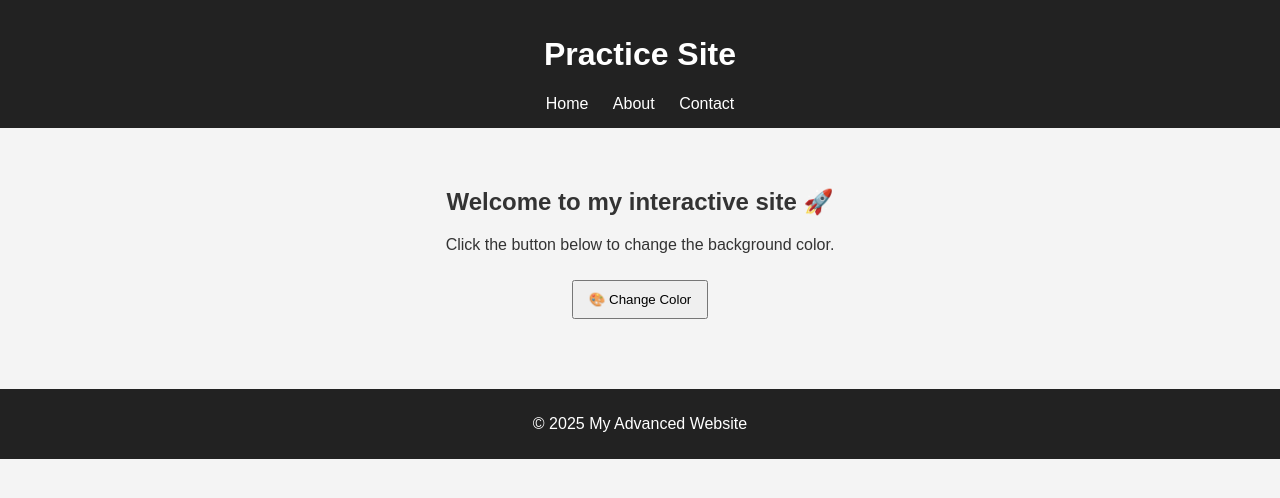
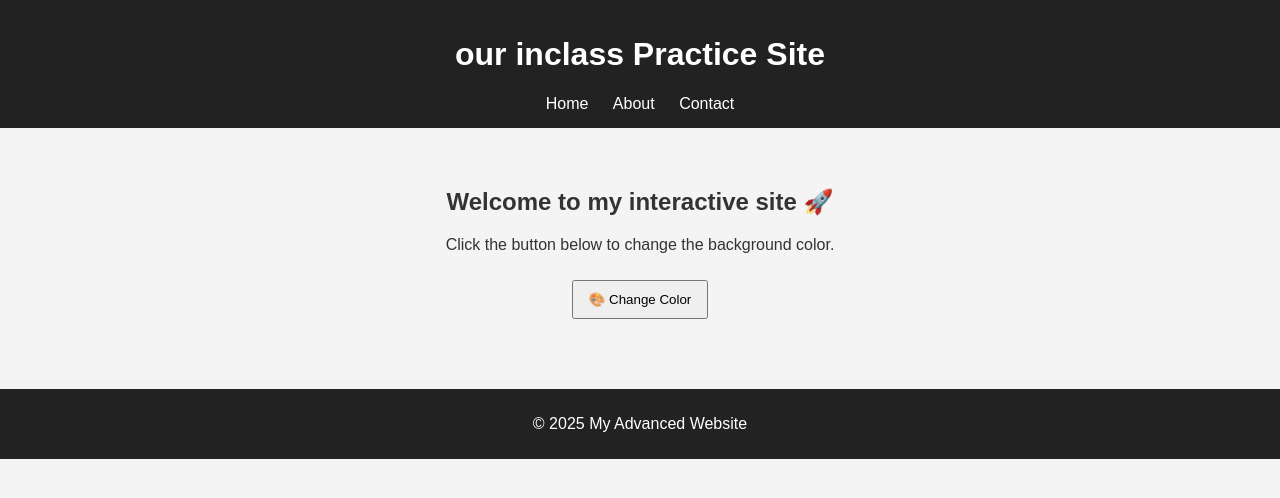
Before and after one commit to vsw-2001/advanced-website, a plain HTML site: page index.html in a window 1280 px wide. Drawn offline with Linux system fonts and the light colour scheme; a script that the page names is missing.

Commit message:
Update index.html

```diff
--- a/index.html
+++ b/index.html
@@ -8,7 +8,7 @@
 </head>
 <body>
   <header>
-    <h1> Practice Site</h1>
+    <h1> our inclass Practice Site</h1>
     <nav>
       <a href="index.html">Home</a>
       <a href="about.html">About</a>
```
